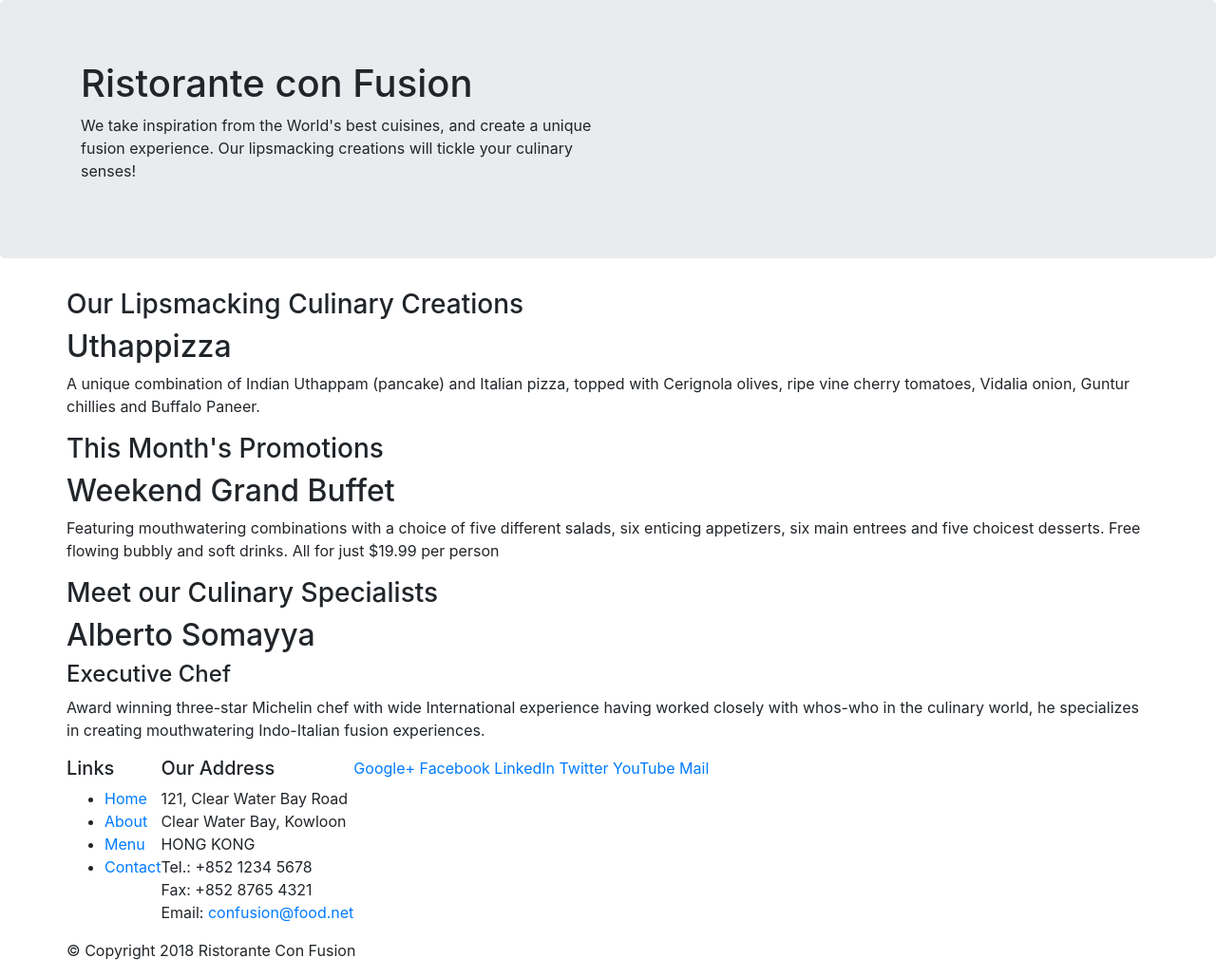
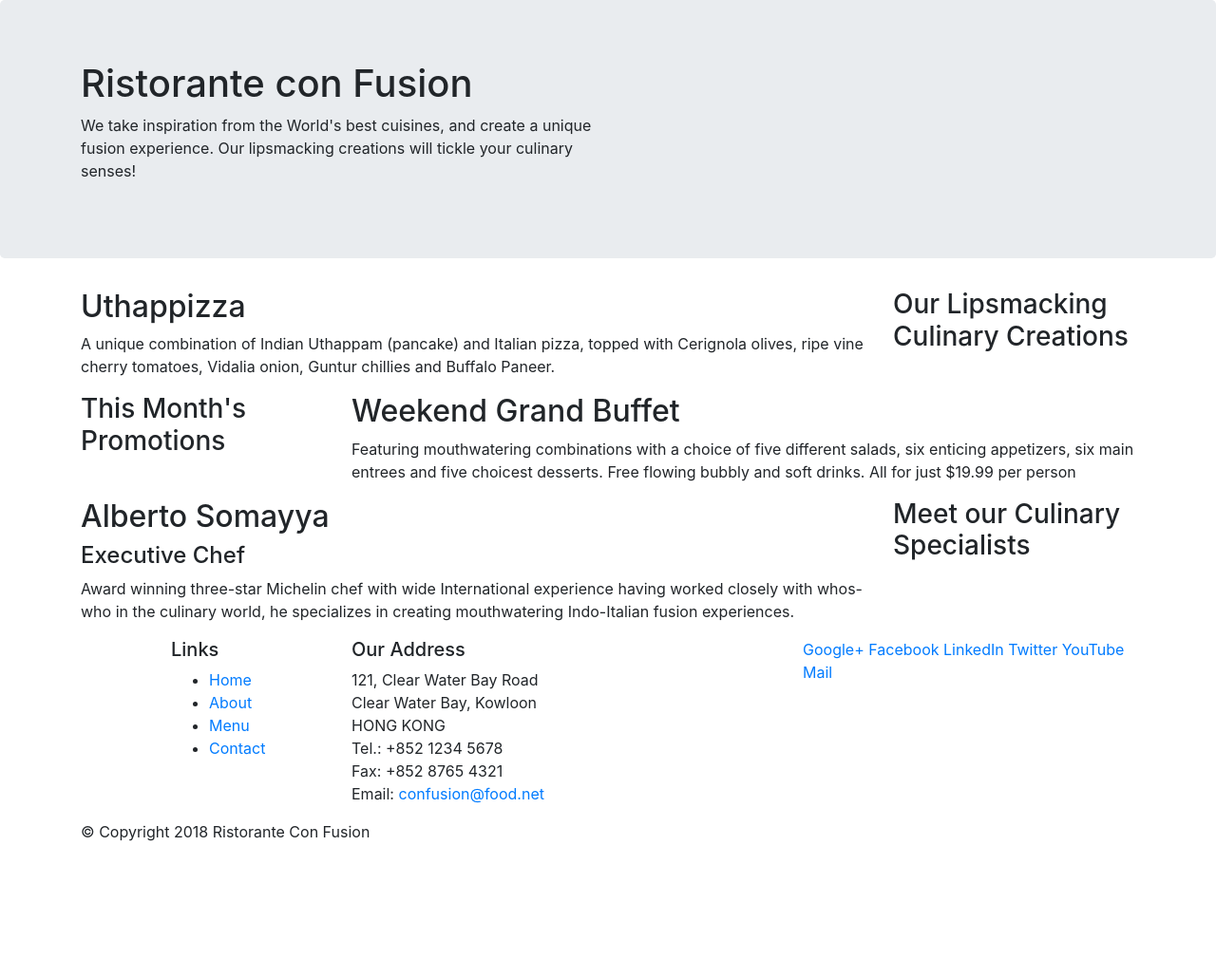
Before and after one commit to Benkalio/bootstrap4, a website: page index.html in a window 1280 px wide. Shown: the whole page at 95% size. After the commit the page ends 904 px from the top, so only its background shows below. Drawn offline with nearby package versions, Linux system fonts and the light colour scheme.

Commit message:
fourth commit

```diff
--- a/index.html
+++ b/index.html
@@ -30,31 +30,30 @@
 
     <div class="container">
         <div class="row">
-            <div>
+            <div class="col-12 col-sm-4 order-sm-last col-md-3">
                 <h3>Our Lipsmacking Culinary Creations</h3>
             </div>
-            <div>
+            <div class="col col-sm order-sm-first col-md">
                 <h2>Uthappizza</h2>
                 <p>A unique combination of Indian Uthappam (pancake) and Italian pizza, topped with Cerignola olives, ripe vine cherry tomatoes, Vidalia onion, Guntur chillies and Buffalo Paneer.</p>
             </div>
         </div>
 
-
         <div class="row">
-            <div>
+            <div class="col-12 col-sm-4 col-md-3">
                 <h3>This Month's Promotions</h3>
             </div>
-            <div>
-                <h2>Weekend Grand Buffet</h2>
+            <div class="col col-sm col-md">
+                <h2 >Weekend Grand Buffet</h2>
                 <p>Featuring mouthwatering combinations with a choice of five different salads, six enticing appetizers, six main entrees and five choicest desserts. Free flowing bubbly and soft drinks. All for just $19.99 per person </p>
             </div>
         </div>
 
         <div class="row">
-            <div>
+            <div class="col-12 col-sm-4 order-sm-last col-md-3">
                 <h3>Meet our Culinary Specialists</h3>
             </div>
-            <div>
+            <div class="col col-sm order-sm-first col-md">
                 <h2>Alberto Somayya</h2>
                 <h4>Executive Chef</h4>
                 <p>Award winning three-star Michelin chef with wide International experience having worked closely with whos-who in the culinary world, he specializes in creating mouthwatering Indo-Italian fusion experiences. </p>
@@ -65,7 +64,7 @@
     <footer >
         <div class="container">
             <div class="row">
-                <div>
+                <div class="col-4 offset-1 col-sm-2">
                     <h5>Links</h5>
                     <ul>
                         <li><a href="#">Home</a></li>
@@ -74,7 +73,7 @@
                         <li><a href="#">Contact</a></li>
                     </ul>
                 </div>
-                <div>
+                <div class="col-7 col-sm-5">
                     <h5>Our Address</h5>
                     <address>
 		              121, Clear Water Bay Road<br>
@@ -85,7 +84,7 @@
 		              Email: <a href="mailto:confusion@food.net">confusion@food.net</a>
 		           </address>
                 </div>
-                <div>
+                <div class="col-12 col-sm-4">
                     <div>
                         <a href="http://google.com/+">Google+</a>
                         <a href="http://www.facebook.com/profile.php?id=">Facebook</a>
@@ -97,7 +96,7 @@
                 </div>
            </div>
            <div class="row">
-                <div>
+                <div class="col-auto">
                     <p>© Copyright 2018 Ristorante Con Fusion</p>
                 </div>
            </div>
```
